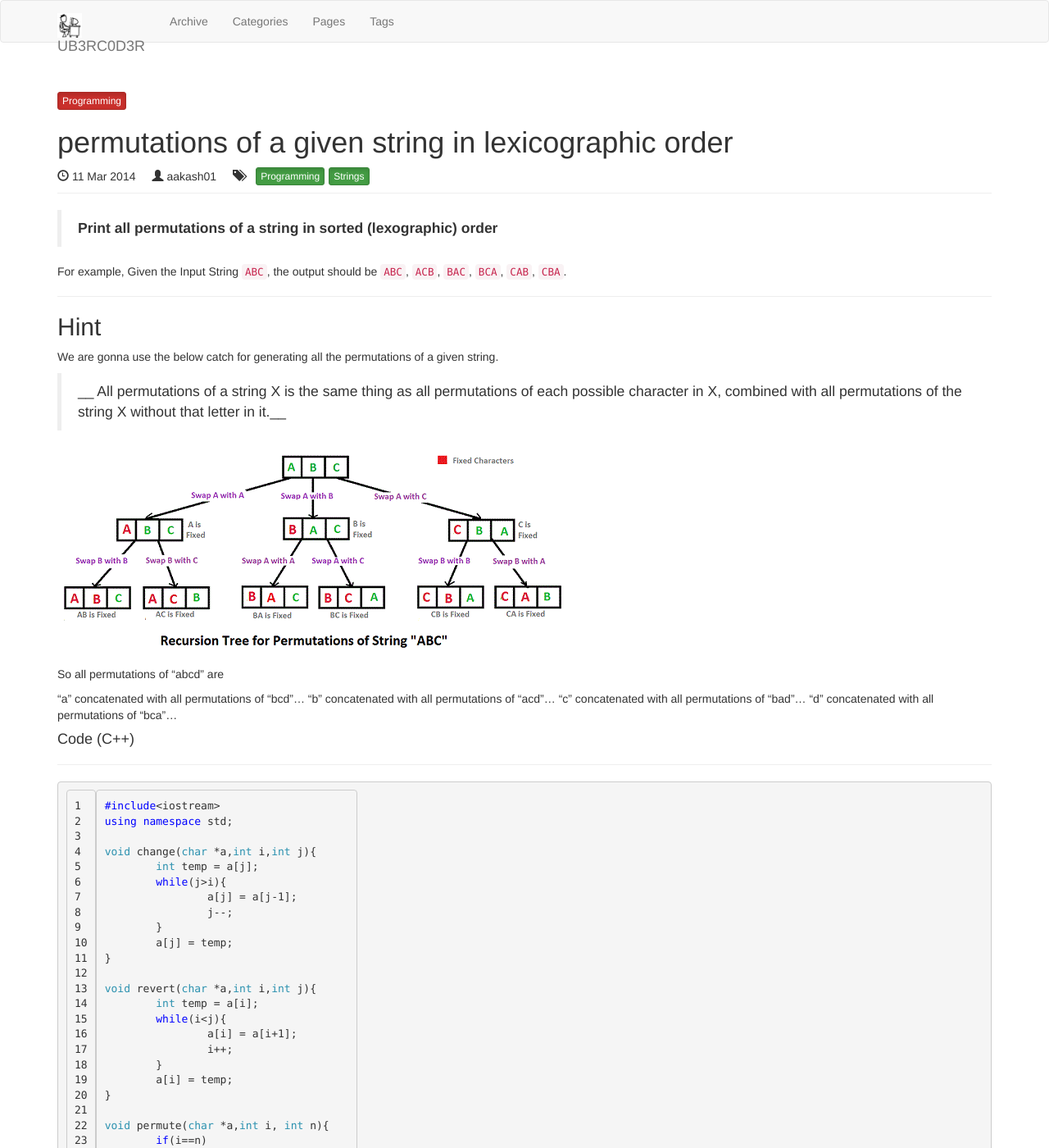
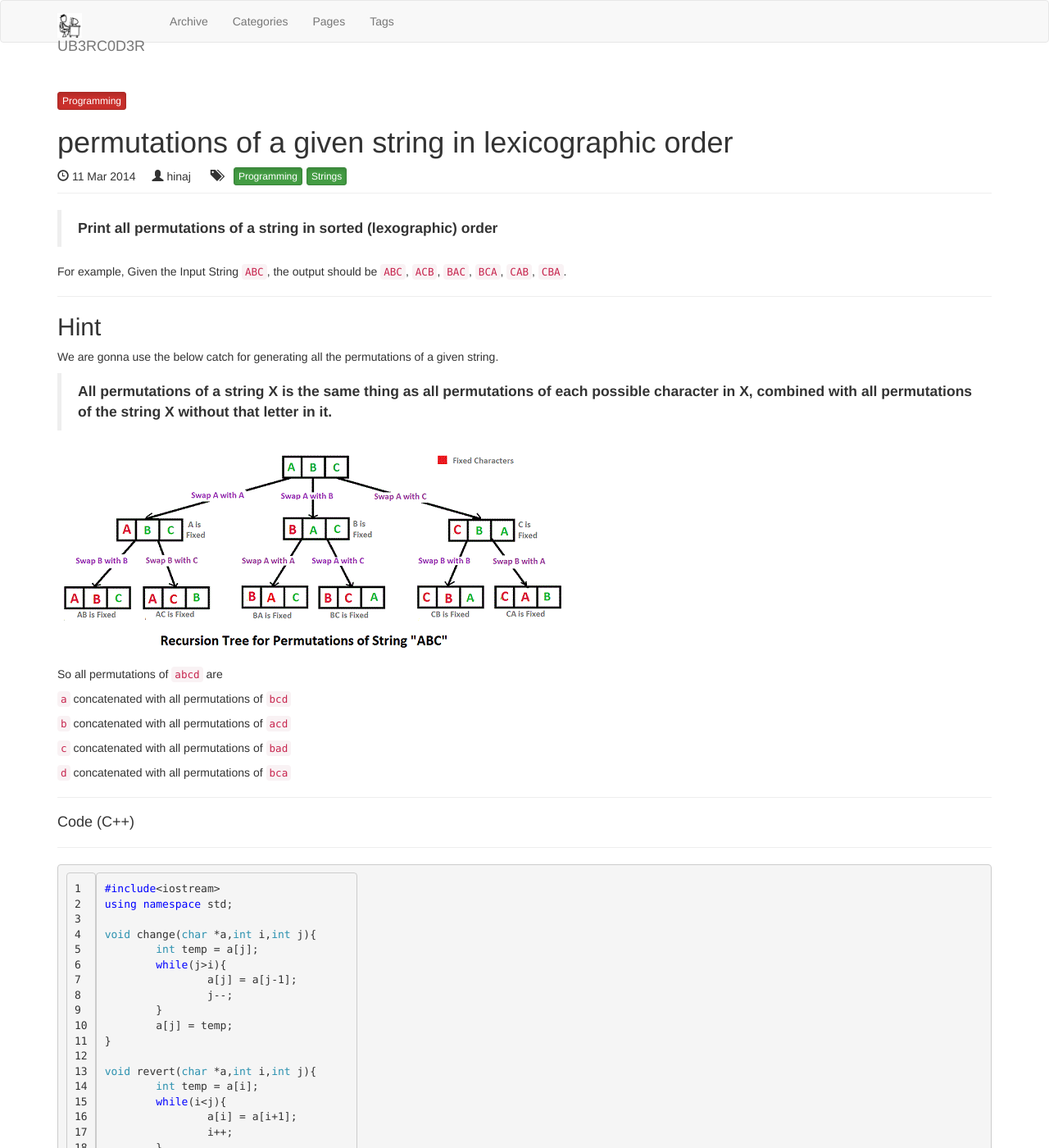
Before and after one commit to aakash01/aakash01.github.io, a Jekyll site: the page built from _posts/2014-03-11-permutations-of-a-given-string-in-lexicographic-order.md, in a window 1280 px wide and 1400 px high. Shown: the whole window at 82% size. Built offline with Jekyll 4.4.1, drawn with Linux system fonts in a browser that asks for light colours; nearby versions of some CDN libraries; library files that are not in the unit come from our copies.

Commit message:
updated permutation post

```diff
--- a/_includes/themes/bootstrap/post.html
+++ b/_includes/themes/bootstrap/post.html
@@ -11,7 +11,7 @@
   <table>
         <tr><td>
          <span class="glyphicon glyphicon-time"></span><span> {{ page.date | date_to_string }}</span><span style="display:inline-block; width: 20px;"></span></td>
-         <td><span class="glyphicon glyphicon-user"></span>{% if page.author%} {{&nbsp;page.author }} {% else %}&nbsp;aakash01{% endif %}<span style="display:inline-block; width: 20px;"></span></td>
+         <td><span class="glyphicon glyphicon-user"></span>{% if page.author%}&nbsp;{{page.author}} {% else %}&nbsp;aakash01{% endif %}<span style="display:inline-block; width: 20px;"></span></td>
   {% unless page.tags == empty %}
       <td><span class="glyphicon glyphicon-tags">&nbsp;</span></td>
         {% assign tags_list = page.tags %}
--- a/_posts/2014-03-11-permutations-of-a-given-string-in-lexicographic-order.md
+++ b/_posts/2014-03-11-permutations-of-a-given-string-in-lexicographic-order.md
@@ -4,6 +4,7 @@ title: "permutations of a given string in lexicographic order"
 description: "permutations of a given string in sorted lexicographic order"
 category: Programming
 tags: [Programming, Strings]
+author: hinaj
 ---
 {% include JB/setup %}
 
@@ -17,17 +18,25 @@ For example, Given the Input String `ABC`, the output should be `ABC`, `ACB`, `B
 
 We are gonna use the below catch for generating all the permutations of a given string.
 
->__ All permutations of a string X is the same thing as all permutations of each possible character in X, combined with all permutations of the string X without that letter in it.__
+> __All permutations of a string X is the same thing as all permutations of each possible character in X, combined with all permutations of the string X without that letter in it.__
 
 
 ![permutations]({{http://aakash01.github.io}}/assets/images/Permutation.png)
 
-So all permutations of "abcd" are
+So all permutations of `abcd` are
 
- "a" concatenated with all permutations of "bcd"...
- "b" concatenated with all permutations of "acd"...
- "c" concatenated with all permutations of "bad"...
- "d" concatenated with all permutations of "bca"...
+ `a` concatenated with all permutations of `bcd`
+
+ `b` concatenated with all permutations of `acd`
+
+ `c` concatenated with all permutations of `bad`
+
+ `d` concatenated with all permutations of `bca`
+
+
+
+ -------------
+
 
 
 ####Code (C++)
```
